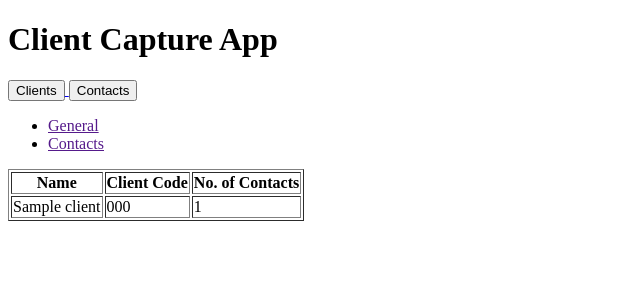
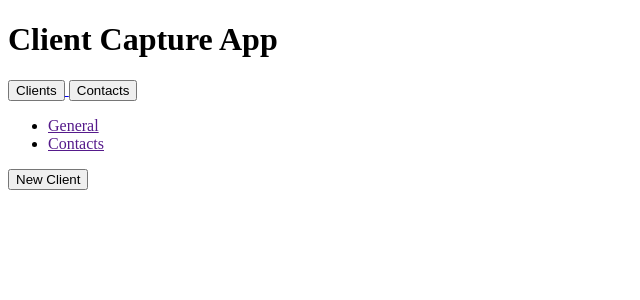
Before and after one commit to Toteya/client_capture, a Flask app: page /clients in a window 1280 px wide. Shown: the top 300 px of the page, without its empty margins (0-640 px from the left). Run offline with Flask 3, Linux system fonts and the light colour scheme; tables that the repository leaves empty hold one stand-in row (values such as "Sample post").

Commit message:
updated: client list to be fetched from the API

```diff
--- a/client/templates/clients.html
+++ b/client/templates/clients.html
@@ -1,24 +1,13 @@
 {% extends "index.html" %}
 
 {% block content %}
-  <div class="client-list">
-    <table border="1">
-      <thead>
-        <tr>
-          <th>Name</th>
-          <th>Client Code</th>
-          <th>No. of Contacts</th>
-        </tr>
-      </thead>
-      <tbody>
-        {% for client in clients %}
-          <tr>
-            <td>{{ client.name }}</td>
-            <td>{{ client.client_code }}</td>
-            <td>{{ client.contacts | length }}</td>
-          </tr>
-        {% endfor %}
-      </tbody>
-    </table>
+
+  <button id="addClientButton">New Client</button>
+
+  <div id="clientList">
   </div>
 {% endblock %}
+
+{% block scripts %}
+  <script type="module" src="{{ url_for('static', filename='scripts/clients.js') }}"></script>
+{% endblock %}
```
Also changed, not shown: client/static/scripts/clients.js (added, +41 -0 lines).
